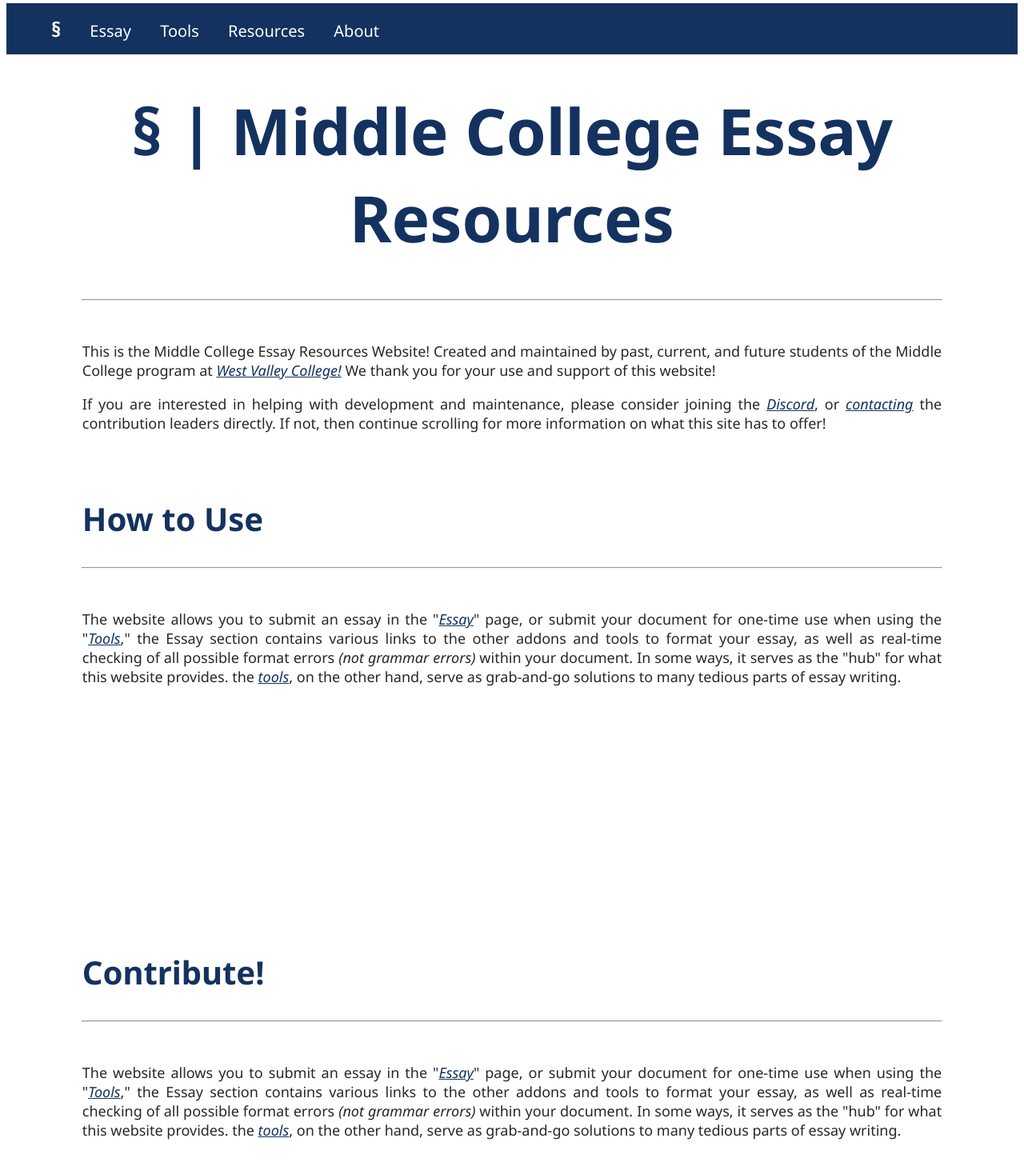
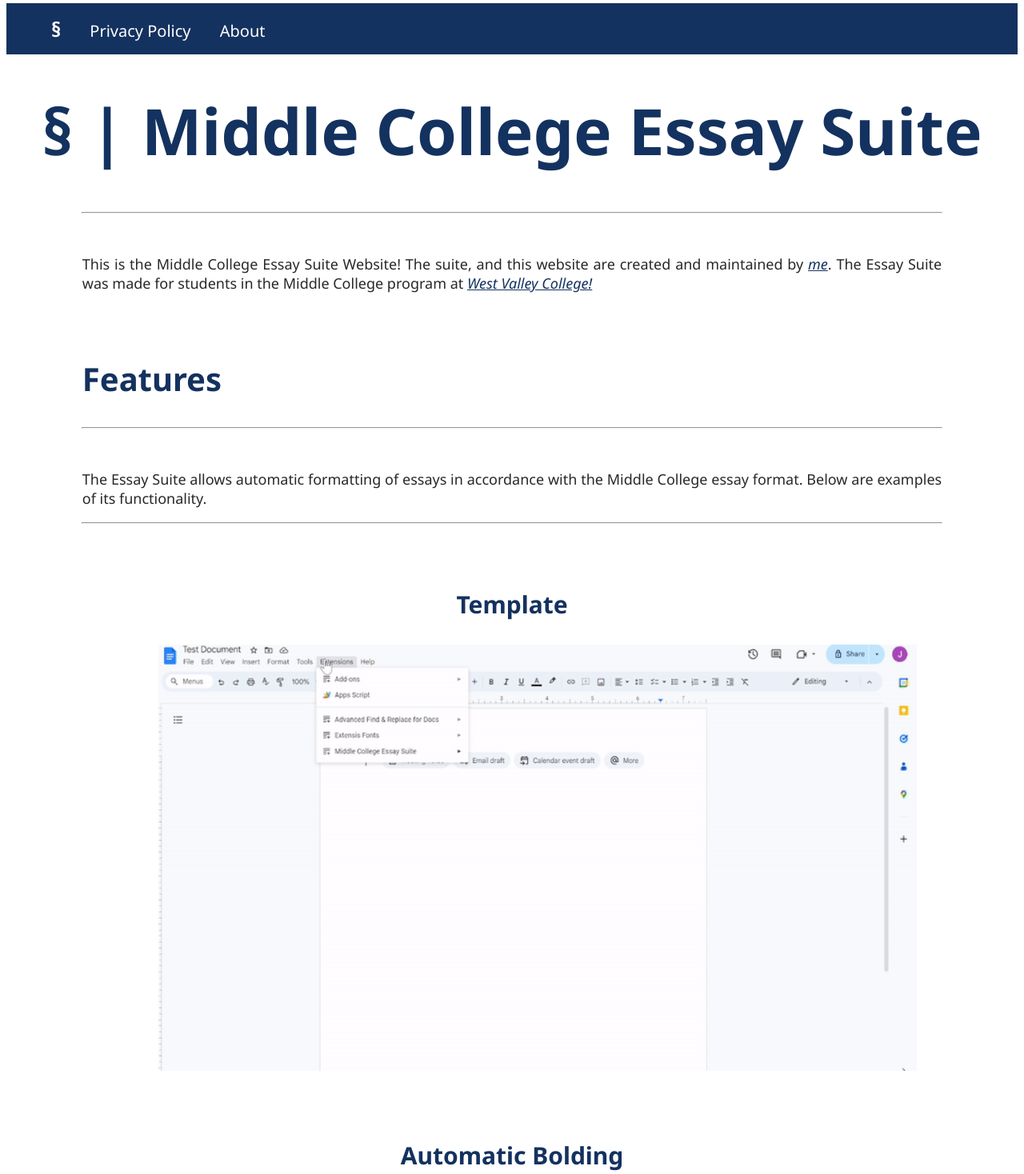
Before and after one commit to PsiPi-Codes/Middle-College-Essay-Resources, a plain HTML site: page index.html in a window 1280 px wide. Shown: the part 4-1472 px from the top of the page at 80% size. Drawn offline with Linux system fonts and the light colour scheme.

Commit message:
changed website
Changed website to better fit it's current use, since the creation of the essay suite. [WIP]

```diff
--- a/index.html
+++ b/index.html
@@ -16,59 +16,39 @@
             <nav>
                 <ul>
                     <li><a id="home" href="index.html"><strong>§</strong></a></li>
-                    <li><a href="essays.html">Essay</a></li>
-                    <li><a href="tools.html">Tools</a></li>
-                    <li><a href="resources.html">Resources</a></li>
+                    <li><a href="privacy.html">Privacy Policy</a></li>
                     <li><a href="about-us.html" id="about-us">About</a></li>
                 </ul>
             </nav>
         </div>
         <div class="content">
-            <h1><strong>§</strong> | Middle College Essay Resources</h1>
+            <h1><strong>§</strong> | Middle College Essay Suite</h1>
             <hr/>
             <div class="text-bodies">
                 <p>
-                    This is the Middle College Essay Resources Website!
-                    Created and maintained by past, current, and future
-                    students of the Middle College program at <a href="https://westvalley.edu">West Valley College!</a>
-                    We thank you for your use and support of this website!
-                </p>
-                <p>
-                    If you are interested in helping with development and
-                    maintenance, please consider joining the
-                    <a href="" target="_blank">Discord</a>, or <a href="">contacting</a> the
-                    contribution leaders directly. If not, then continue scrolling
-                    for more information on what this site has to offer!
+                    This is the Middle College Essay Suite Website!
+                    The suite, and this website are created and maintained by <a href="about-us.html">me</a>.
+                    The Essay Suite was made for
+                    students in the Middle College program at
+                    <a href="https://westvalley.edu">West Valley College!</a>
                 </p>
             </div>
-            <h2>How to Use</h2>
+            <h2>Features</h2>
             <hr/>
             <div class="text-bodies">
                 <p>
-                    The website allows you to submit an essay in the "<a href="essays.html">Essay</a>"
-                    page, or submit your document for one-time use when using the
-                    "<a href="tools.html">Tools</a>," the Essay section contains various
-                    links to the other addons and tools to format your essay, as well as
-                    real-time checking of all possible format errors <i>(not grammar errors)</i> within your document. In some ways, it serves as the
-                    "hub" for what this website provides. the <a href="tools.html">tools</a>,
-                    on the other hand, serve as grab-and-go solutions to many tedious parts of
-                    essay writing.
+                    The Essay Suite allows automatic formatting of essays in accordance
+                    with the Middle College essay format. Below are examples of its
+                    functionality.
                 </p>
             </div>
-            <h2 id="contribution">Contribute!</h2>
             <hr/>
-            <div class="text-bodies">
-                <p>
-                    The website allows you to submit an essay in the "<a href="essays.html">Essay</a>"
-                    page, or submit your document for one-time use when using the
-                    "<a href="tools.html">Tools</a>," the Essay section contains various
-                    links to the other addons and tools to format your essay, as well as
-                    real-time checking of all possible format errors <i>(not grammar errors)</i> within your document. In some ways, it serves as the
-                    "hub" for what this website provides. the <a href="tools.html">tools</a>,
-                    on the other hand, serve as grab-and-go solutions to many tedious parts of
-                    essay writing.
-                </p>
-            </div>
+            <h3>Template</h3>
+            <img src="images/template.gif" alt="Gif showing the template feature">
+            <h3>Automatic Bolding</h3>
+            <img src="images/bold.gif" alt="Gif showing the automatic bolding feature">
+            <h3><a href="https://docs.google.com/document/d/1SABkbgqy4uvS1G0mb83kq7saGuVKKqVhJnZaH0wjQJM/edit?usp=sharing">AWL</a> Finding and Italicizing</h3>
+            <img src="images/awl.gif" alt="Gif showing the awl features">
         </div>
     </div>
     <script src="scripts/main.js"></script>
--- a/styles/home-stylesheet.css
+++ b/styles/home-stylesheet.css
@@ -24,11 +24,11 @@
         text-wrap: wrap;
         color: rgb(40, 40, 40);
     }
-    .content p a {
+    .content a {
         font-style: italic;
         color: rgb(20, 50, 95);
     }
-    .content p a:hover {
+    .content a:hover {
         color: rgb(0, 56, 147);
     }
     .content h2 {
@@ -37,7 +37,17 @@
         text-align: left;
         padding: 0 7.5%;
     }
+    .content h3 {
+        margin-top: 80px;
+        font-size: 30px;
+        text-align: center;
+        padding: 0 7.5%;
+    }
     .content #contribution {
         padding-top: 250px;
     }
+    .content img {
+        margin-left: 15%;
+        width: 75%;
+    }
 /** INDEX STYLING */
```
Also changed, not shown: about-us.html (+1 -3 lines), privacy.html (renamed from essays.html, +1 -3 lines), resources.html (deleted, +0 -30 lines), tools.html (deleted, +0 -30 lines), images/awl.gif (added), images/bold.gif (added), images/template.gif (added), scripts/main.js (deleted), 1 other file.
